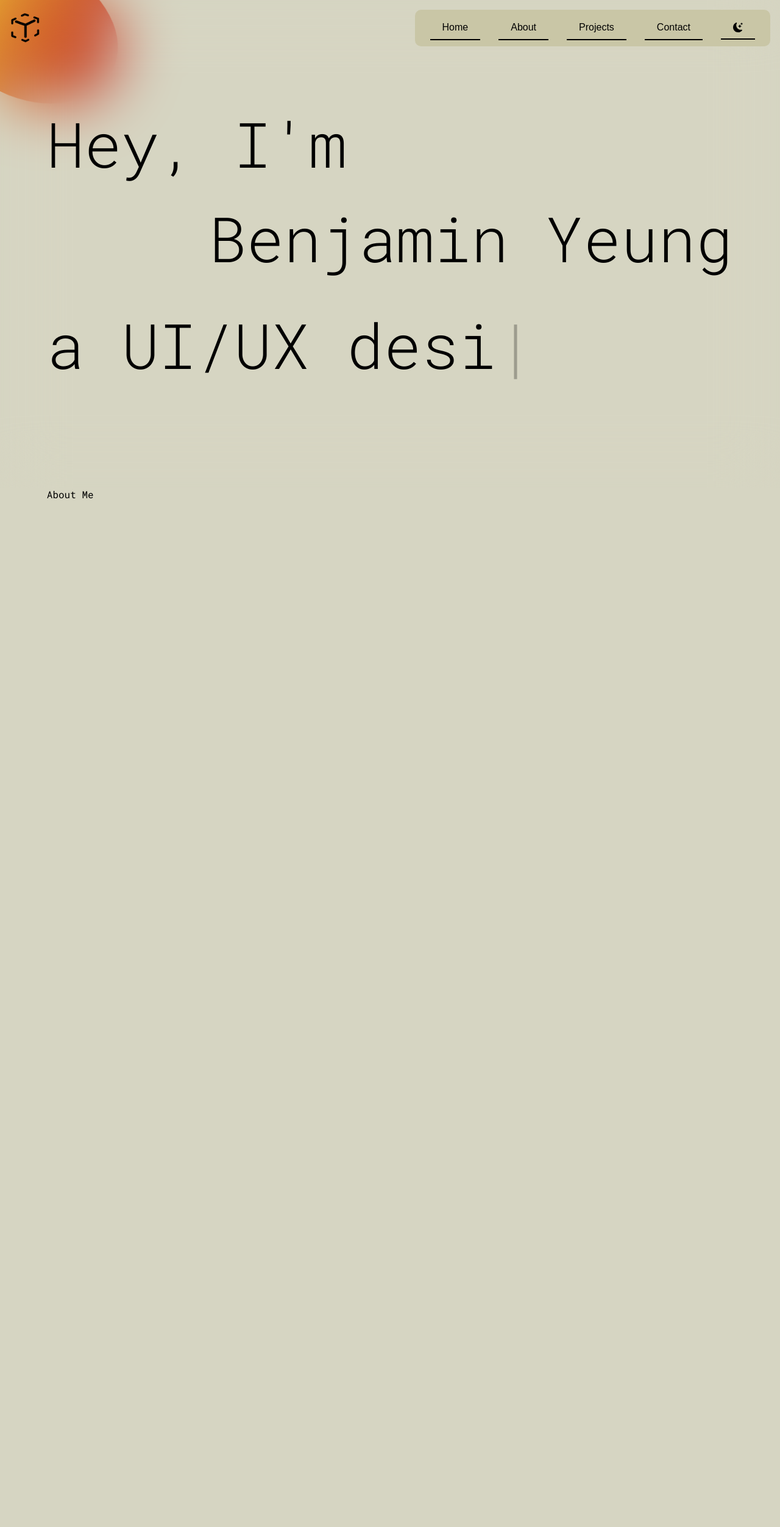
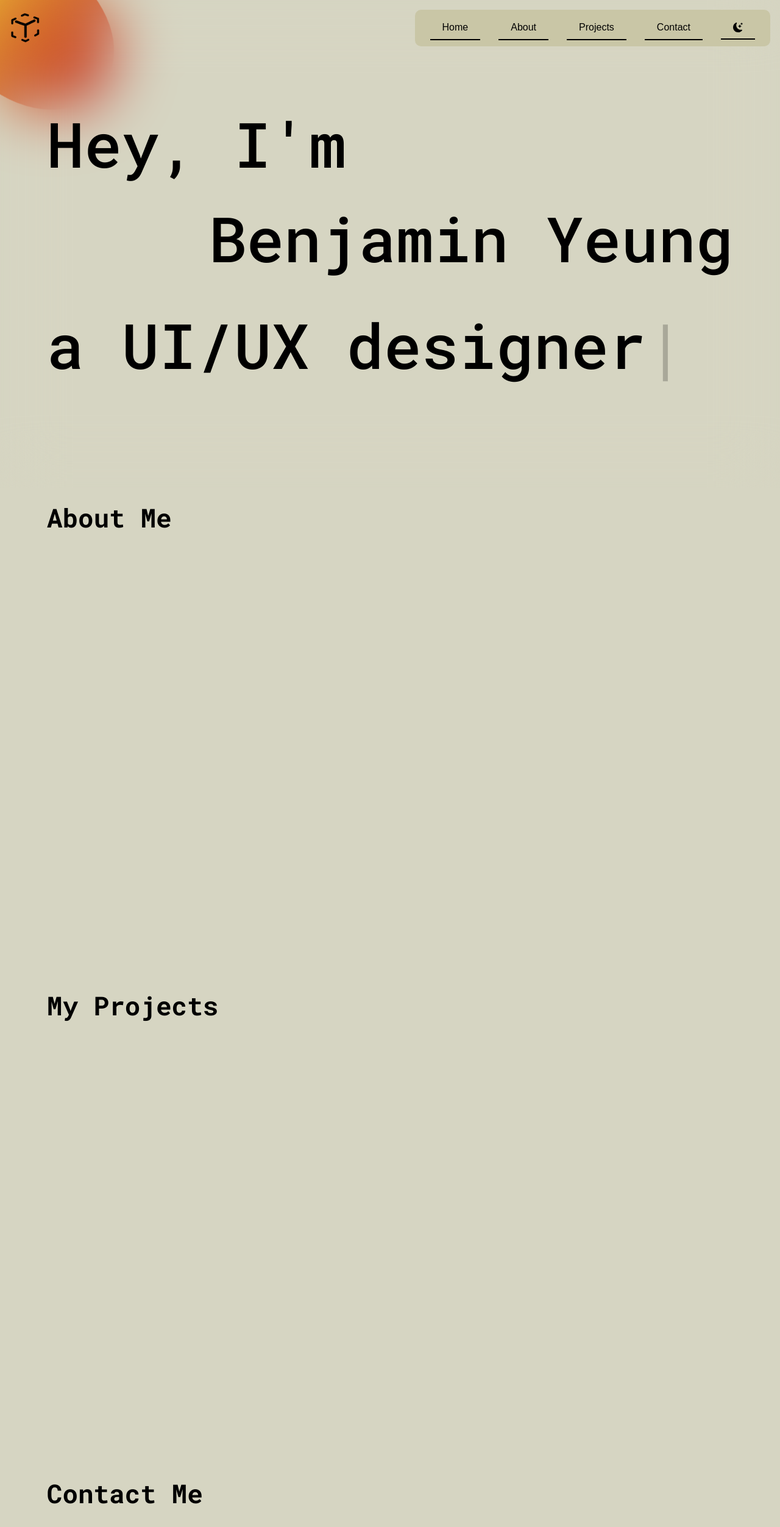
Before and after one commit to ben-yeung/portfolio-template, a Next.js app: page / in a window 1280 px wide. Shown: the top 2504 px of the page at 61% size. Before the commit the page ends 1600 px from the top, so only its background shows below. Built offline with nearby package versions, Linux system fonts and the light colour scheme.

Commit message:
Fixed blob cursor scroll + style fixes

```diff
--- a/src/app/page.module.css
+++ b/src/app/page.module.css
@@ -25,7 +25,11 @@
   padding: 0 6vw 0 6vw;
   overflow: hidden;
   z-index: 10;
+}
 
+.section > h1 {
+  margin-top: 20px;
+  font-size: max(3vw, 32pt);
 }
 
 .blob {
@@ -34,7 +38,7 @@
   border-radius: 50%;
   background: linear-gradient(to right, #c02425, #f0cb35);
   animation: blobanimate 10s infinite linear forwards;
-  position: absolute;
+  position: fixed;
   cursor: pointer;
   pointer-events: none;
   transition: 100ms linear;
@@ -68,7 +72,7 @@
   align-items: flex-start;
   justify-content: center;
   z-index: 1;
-  font-weight: 300;
+  font-weight: 500;
   min-width: 100%;
   min-height: 100%;
   font-size: max(8vw, 5rem);
@@ -78,32 +82,6 @@
 
 .hero-last {
   align-self: flex-end;
-}
-
-.hero-blob {
-  position: absolute;
-  width: 100%;
-  z-index: 1;
-}
-
-.hero-blob-alt {
-  position: absolute;
-  width: 100%;
-  max-height: 100%;
-  z-index: 3;
-}
-
-.hero-img {
-  z-index: 2;
-  width: 70%;
-}
-
-.hero-img-container {
-  position: relative;
-  display: flex;
-  align-items: center;
-  justify-content: center;
-  width: 50%;
 }
 
 .typewriter {
@@ -123,24 +101,12 @@
   }
 
   .hero-intro {
-    min-height: 80%;
+    min-height: 100%;
     row-gap: 30px;
-  }
-
-  .hero-img-container {
-    margin-top: 50px;
-    width: 100%;
-  }
-
-  .hero-blob {
-    width: 80%;
-  }
-
-  .hero-blob-alt {
-    position: relative;
   }
 
   .typewriter {
     margin-top: 10px;
+    height: 300px;
   }
 }
--- a/src/app/page.tsx
+++ b/src/app/page.tsx
@@ -92,7 +92,13 @@ export default function Home() {
         </svg> */}
       </div>
       <div className={styles["section"]}>
-        <div>About Me</div>
+        <h1>About Me</h1>
+      </div>
+      <div className={styles["section"]}>
+        <h1>My Projects</h1>
+      </div>
+      <div className={styles["section"]}>
+        <h1>Contact Me</h1>
       </div>
     </main>
   );
--- a/src/utils/useMousePosition.tsx
+++ b/src/utils/useMousePosition.tsx
@@ -5,13 +5,15 @@ export default function useMousePosition() {
     const [mousePosition, setMousePosition] = useState({x: -100, y: -100})
 
     const updateMousePosition = (event:any) => {
-        setMousePosition({x: event.pageX - 120, y: event.pageY - 120})
+        setMousePosition({x: event.clientX - 120, y: event.clientY - 120})
     }
 
     useEffect(() => {
         window.addEventListener("mousemove", updateMousePosition);
 
-        return () => {window.removeEventListener("mousemove", updateMousePosition)};
+        return () => {
+            window.removeEventListener("mousemove", updateMousePosition);
+        };
     }, [])
 
     return mousePosition;
```
